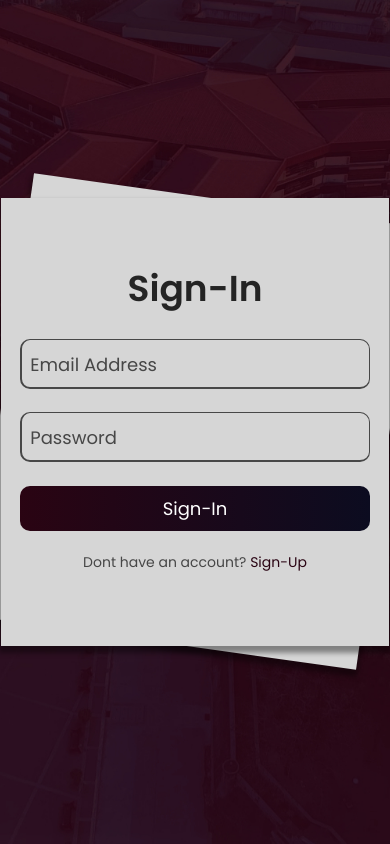
After one commit to jewelldmnt/COSOA-Forms, a Flask app: template templates/signinup.html in a window 390 px wide. The commit adds this page. Run offline with Flask 3, Linux system fonts and the light colour scheme; the template is opened without the code that fills it, so the values that code supplies are empty; some libraries are stand-ins or nearby versions.

Commit message:
created sign in and up
CSS:
-added css classes for signing page

HTML:
-added sign in template

JS:
-created code for the responsiveness of signing

```diff
--- a/static/css/stylesheet.css
+++ b/static/css/stylesheet.css
@@ -41,6 +41,9 @@
   --z-tooltip: 10;
   --z-fixed: 100;
   --z-modal: 1000;
+
+  /*========== border radius (di ko lam ung radius natin naglagay lang ako ng qt wahaha) ==========*/
+  --border_radius: 10px
 }
 
 
@@ -152,7 +155,7 @@ header{
     background-color: var(--white);
     top: 0;
     right: 0;
-    z-ndex: 1000;
+    z-index: 1000;
     display: flex;
     align-items: center;
     justify-content: space-between;
@@ -208,7 +211,7 @@ header{
   color: var(--text-color-nb);
   font-size: var(--p2-font-size);
   font-weight: var(--font-medium);
-  tansition: all .50s ease;
+  transition: all .50s ease;
 }
 
 .sign__in {
@@ -339,3 +342,192 @@ header{
     right: 2%;
   }
 }
+
+/*=============== Sign In Sign Up ===============*/
+.background-container {
+  /*background photo setting*/
+  background-image: url('../image/pup2_overlay.jpg');
+  background-size: cover;
+  background-position: center;
+  background-repeat: no-repeat;
+  background-attachment: fixed;
+  /*content setting*/
+  display: flex;
+  justify-content: center;
+  align-items: center;
+  overflow: hidden;
+  min-height: 100vh;
+}
+
+.wrapper {
+  /*settings of the yellow box*/
+  position: relative;
+  width: 46vh;
+  height: 53vh;
+}
+
+.form_wrapper {
+  /*setting of the content in the yellow box*/
+  position: absolute;
+  top: 0;
+  left: 0;
+  display: flex;
+  width: 100%;
+  height: 100%;
+  flex-direction: column;
+  justify-content: center;
+  align-items: center;
+  background-color: var(--light-gray);
+  box-shadow: 0px 5px 5px 2px rgba(0, 0, 0, .4);
+}
+
+.wrapper .form_wrapper.sign-up {
+  transform: rotate(8deg);
+}
+
+/*setting of the animation for the sign-in box with its respective animation*/
+.wrapper.animate-signin .form_wrapper.sign-in {
+  animation-name: animateSignin;
+  animation-duration: 1.25s;
+  animation-fill-mode: forwards;
+}
+
+/*animation for the sign-in box rotating*/
+@keyframes animateSignin {
+  0% {
+    transform: translateX(0);
+  }
+  50% {
+    transform: translateX(-500px);
+  }
+  100% {
+    transform: translateX(0) rotate(8deg);
+  }
+}
+
+/*setting of the animation for the sign-up box with its respective animation*/
+.wrapper.animate-signup .form_wrapper.sign-in {
+  transform: rotate(8deg);
+  animation-name: animateRotate;
+  animation-duration: 0.8s;
+  animation-fill-mode: forwards;
+  animation-delay: 0.2s;
+}
+
+.wrapper.animate-signin .form_wrapper.sign-up {
+  animation-name: animateRotate;
+  animation-duration: 0.8s;
+  animation-fill-mode: forwards;
+  animation-delay: 0.2s;
+}
+
+/*animation for the sign-in box rotating*/
+@keyframes animateRotate {
+  0% {
+    transform: rotate(8deg);
+  }
+  100% {
+    transform: rotate(0);
+    z-index: 1;
+  }
+}
+
+/*setting of the animation for the sign-up box with its respective animation*/
+.wrapper.animate-signup .form_wrapper.sign-up {
+  animation-name: animateSignup;
+  animation-duration: 1.25s;
+  animation-fill-mode: forwards;
+}
+
+/*animation for the sign-in box rotating*/
+@keyframes animateSignup {
+  0% {
+    transform: translateX(0);
+    z-index: 1;
+  }
+  50% {
+    transform: translateX(500px);
+  }
+  100% {
+    transform: translateX(0) rotate(8deg);
+  }
+}
+
+.signin-title {
+  text-align: center;
+  padding-bottom: 3%;
+}
+
+.input {
+  /*position of all input contents*/
+  position: relative;
+  width: 90%;
+  margin: 3% 0;
+}
+
+.input label{
+  /*settings of the labels of an input*/
+  position: absolute;
+  top: 50%;
+  transform: translateY(-50%);
+  left: 5px;
+  padding: 5px;
+  border-radius: var(--border_radius);
+  color: var(--text-color-nb);
+  pointer-events: none;
+  transition: .4s;
+}
+
+.input input {
+  /*settings of the input text an d shape*/
+  width: 100%;
+  height: 50px;
+  font-size: var(--p2-font-size);
+  background: transparent;
+  padding: 10px;
+  border: 1px solid var(--text-color-nb);
+  border-bottom: 2px solid var(--text-color-nb);
+  border-left: 2px solid var(--text-color-nb);
+  border-radius: var(--border_radius);
+}
+
+.input input:focus~label,
+.input input:valid~label{
+  top: 0;
+  font-size: 14px ;
+  background: var(--light-gray);
+  padding-left: 2;
+  padding-bottom: 0;
+}
+
+.login {
+  position: relative;
+  color: var(--white);
+  margin: 3% 0;
+  top: 0;
+  left: 0;
+  width: 90%;
+  height: 45px;
+  background: linear-gradient(to right, var(--maroon), #0C0C20);
+  border-radius: var(--border_radius);
+  cursor: pointer;
+  border: none;
+  outline: none;
+}
+
+.in-up-link {
+  font-size: 14px;
+  text-align: center;
+  margin: 10px 0;
+}
+
+.in-up-link p{
+  color: var(--text-color-nb);
+}
+.in-up-link p a{
+  color: var(--maroon);
+}
+
+.in-up-link p a:hover{
+  text-decoration: underline;
+}
--- /dev/null
+++ b/static/js/signinup.js
@@ -0,0 +1,17 @@
+// Load all of the document first
+document.addEventListener("DOMContentLoaded", () => {
+    // sign in and up constants
+    const wrapper = document.querySelector('.wrapper');
+    const signin = document.querySelector('.signin');
+    const signup = document.querySelector('.signup');
+
+    signup.addEventListener("click", () => {
+      wrapper.classList.add("animate-signin");
+      wrapper.classList.remove("animate-signup");
+    });
+
+    signin.addEventListener("click", () => {
+      wrapper.classList.add("animate-signup");
+      wrapper.classList.remove("animate-signin");
+    });
+  });
--- /dev/null
+++ b/templates/signinup.html
@@ -0,0 +1,63 @@
+<!DOCTYPE html>
+<html lang="en">
+   <head>
+      <meta charset="UTF-8">
+      <meta name="viewport" content="width=device-width, initial-scale=1.0">
+
+      <!--=============== ICON ===============-->
+      <link rel="shortcut icon" href="../static/image/COSOA_Logo.png" type="image/x-icon">
+
+      <!--=============== REMIXICONS ===============-->
+      <link href="https://cdn.jsdelivr.net/npm/remixicon@3.0.0/fonts/remixicon.css" rel="stylesheet">
+
+      <!--=============== BOXICON ===============-->
+      <link href='https://unpkg.com/boxicons@2.1.4/css/boxicons.min.css' rel='stylesheet'>
+
+      <!--=============== CSS ===============-->
+      <link rel="stylesheet" href="..\static\css\stylesheet.css">
+
+      <script src="..\static/js/signinup.js"></script>
+
+      <title>PUP COSOA</title>
+   </head>
+   <body class="background-container">
+    <div class="wrapper">
+        <!--Form Sign Up division-->
+        <div class="form_wrapper sign-up">
+            <h1 class="signin-title">Sign-Up</h1>
+            <div class="input">
+                <input type="text" required>
+                <label for="">Organization Name</label>
+            </div>
+            <div class="input">
+                <input type="text" required>
+                <label for="">Email Address</label>
+            </div>
+            <div class="input">
+                <input type="password" required>
+                <label for="">Password</label>
+            </div>
+            <button type="submit" class="login">Sign-Up</button>
+            <div class="in-up-link">
+                <p>Already have an account? <a href="#" class="signin">Sign-In</a></p>
+            </div>
+        </div>
+        <!--Form Sign In division-->
+        <div class="form_wrapper sign-in">
+            <h1 class="signin-title">Sign-In</h1>
+            <div class="input">
+                <input type="text" required>
+                <label for="">Email Address</label>
+            </div>
+            <div class="input">
+                <input type="password" required>
+                <label for="">Password</label>
+            </div>
+            <button type="submit" class="login">Sign-In</button>
+            <div class="in-up-link">
+                <p>Dont have an account? <a href="#" class="signup">Sign-Up</a></p>
+            </div>
+        </div>
+    </div>
+</body>
+</html>
```
Also changed, not shown: static/image/pup2_overlay.jpg (added).
